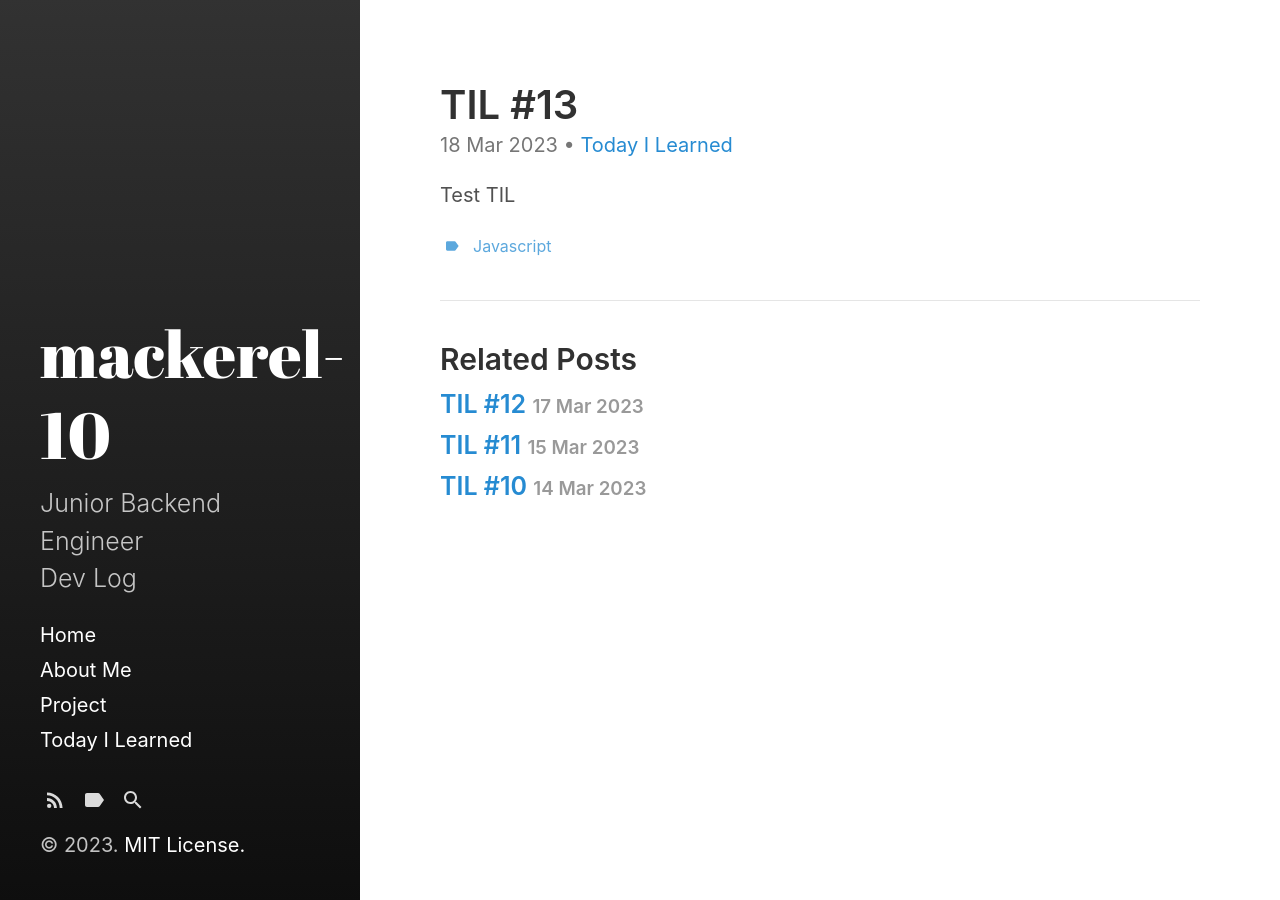
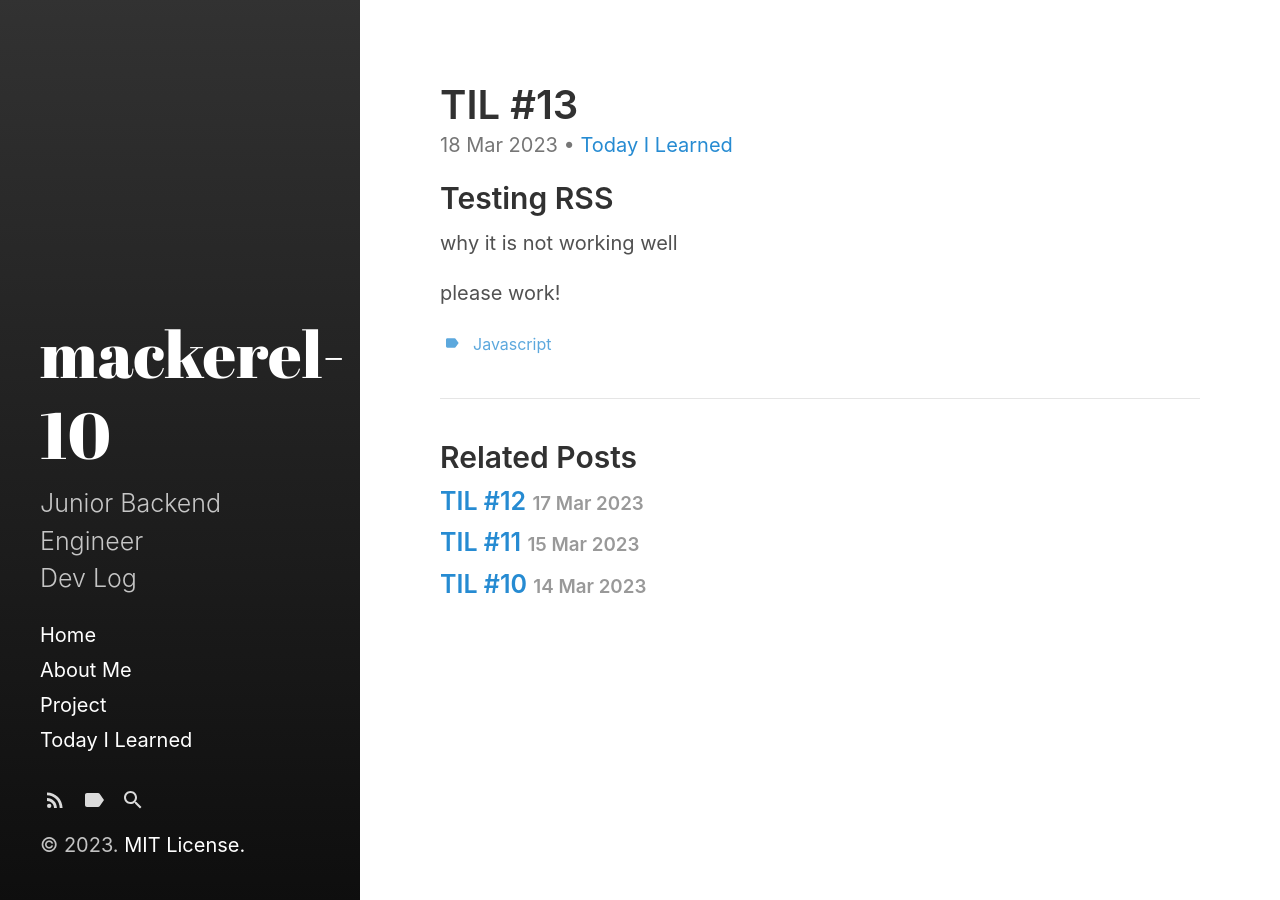
Before and after one commit to mackerel-10/mackerel-10.github.io, a Jekyll site: the page built from _posts/2023-03-18-TIL-13.md, in a window 1280 px wide. Built offline with Jekyll 4.4.1, drawn with Linux system fonts in a browser that asks for light colours.

Commit message:
Update 2023-03-18-TIL-13.md

```diff
--- a/_posts/2023-03-18-TIL-13.md
+++ b/_posts/2023-03-18-TIL-13.md
@@ -8,4 +8,8 @@ tags:
 date: '2023-03-18 19:09:00'
 ---
 
-Test TIL
+## Testing RSS
+
+why it is not working well
+
+please work!
```
